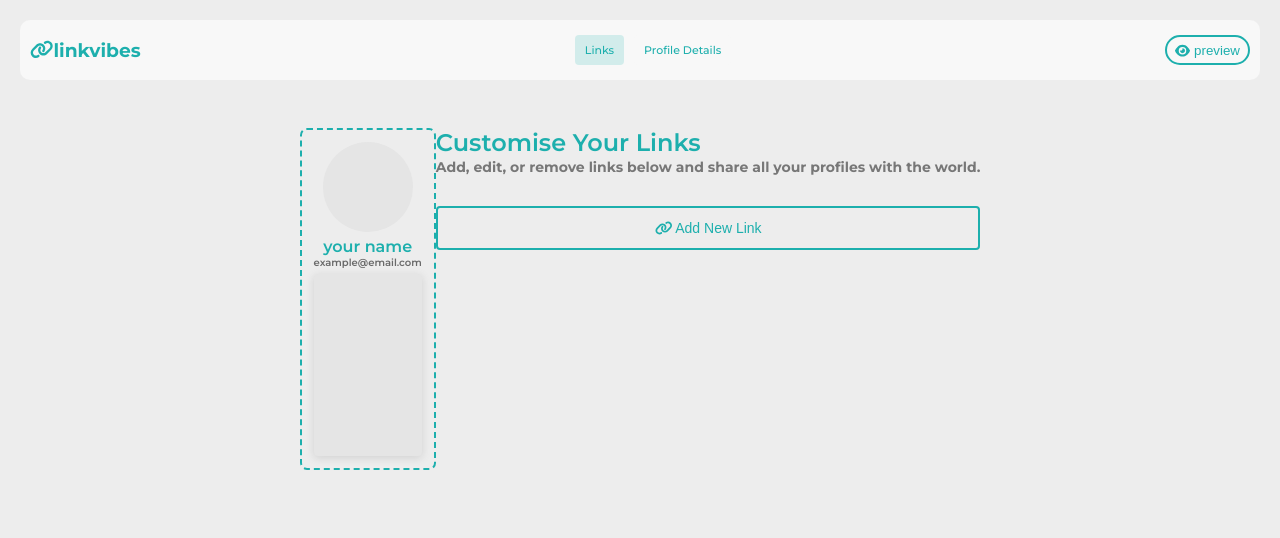
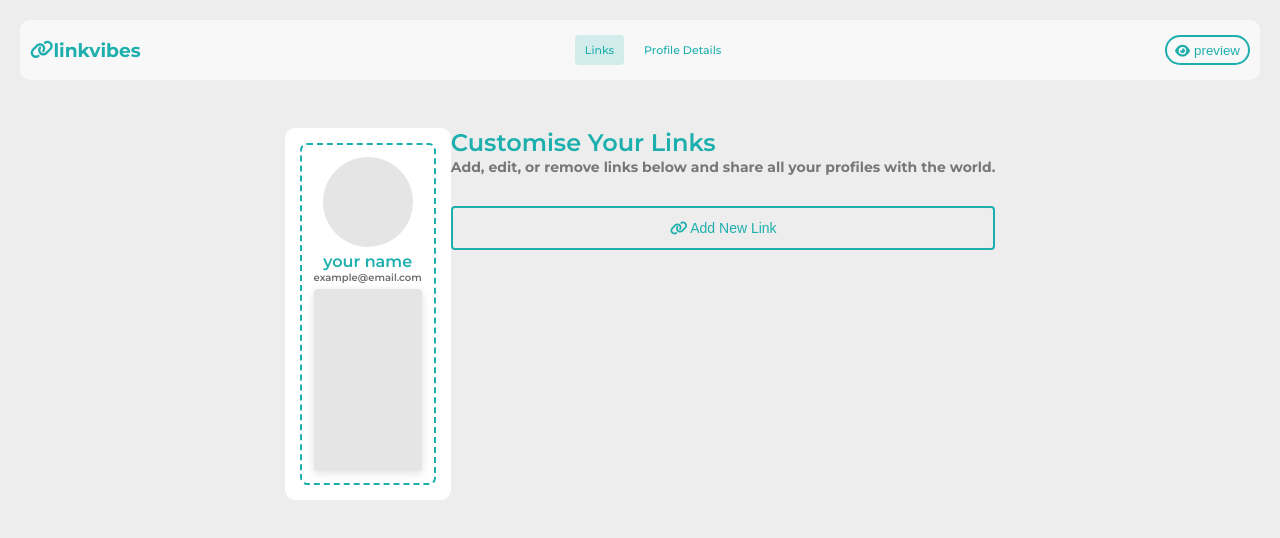
Before and after one commit to danishofcodes/linkvibes, a React (Vite) app: page / in a window 1280 px wide. Shown: the top 538 px of the page. Built offline with nearby package versions, Linux system fonts and the light colour scheme.

Commit message:
Update App.css

```diff
--- a/src/App.css
+++ b/src/App.css
@@ -0,0 +1,35 @@
+.container {
+    display: flex;
+    gap: 1rem;
+    width: 60%;
+}
+
+.preview {
+    flex: 0 0 35%;
+}
+
+.settings {
+    flex: 0 0 65%;
+}
+
+.container-card {
+    border-radius: 10px;
+    padding: 15px;
+    background-color: #fff;
+    box-sizing: border-box;
+    overflow: hidden;
+
+}
+
+/* Responsive for mobile/tabs */
+@media (max-width: 768px) {
+    .container {
+        width: 100%;
+        flex-direction: column;
+    }
+
+    .preview, .settings {
+        flex: 1;
+    }
+
+}
```
